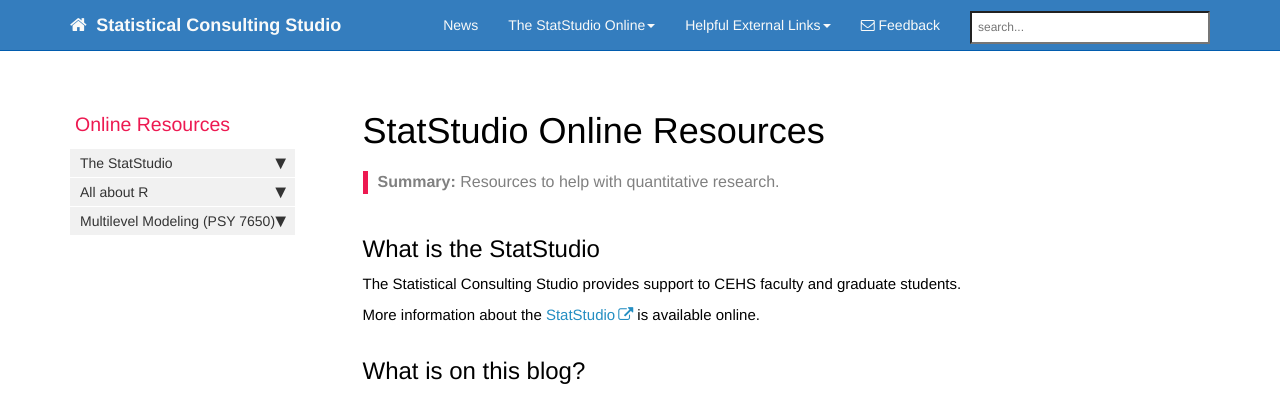
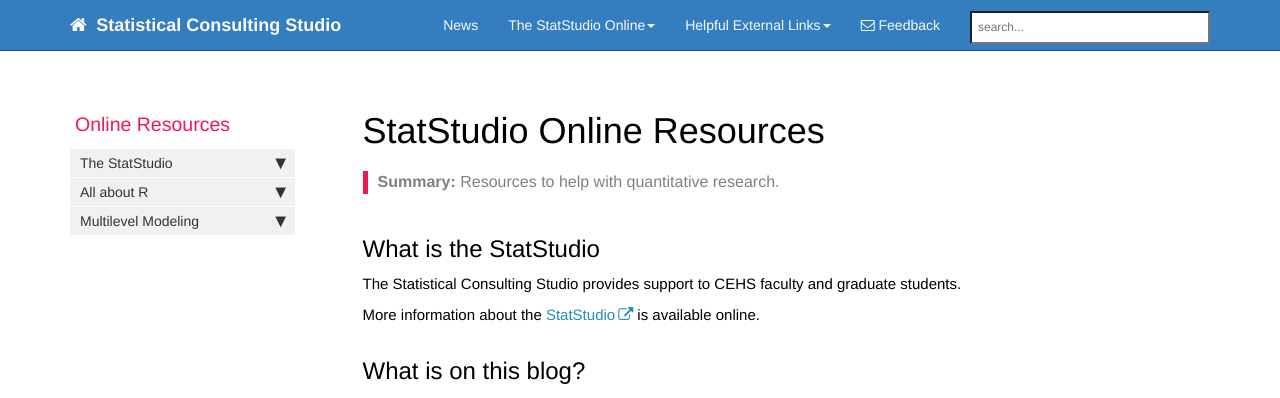
Before and after one commit to USUstatstudio/blog, a Jekyll site: the page built from index.md, in a window 1280 px wide. Shown: the top 398 px of the page. Built offline with Jekyll 4.4.1, drawn with Linux system fonts in a browser that asks for light colours; nearby versions of some CDN libraries; comment, search, counter and statistics services are not loaded.

Commit message:
Update main_sidebar.yml

```diff
--- a/_data/sidebars/main_sidebar.yml
+++ b/_data/sidebars/main_sidebar.yml
@@ -51,7 +51,7 @@ entries:
       output: web, pdf
 
 
-  - title: Multilevel Modeling (PSY 7650)
+  - title: Multilevel Modeling
     output: web, pdf
     folderitems:
 
```
